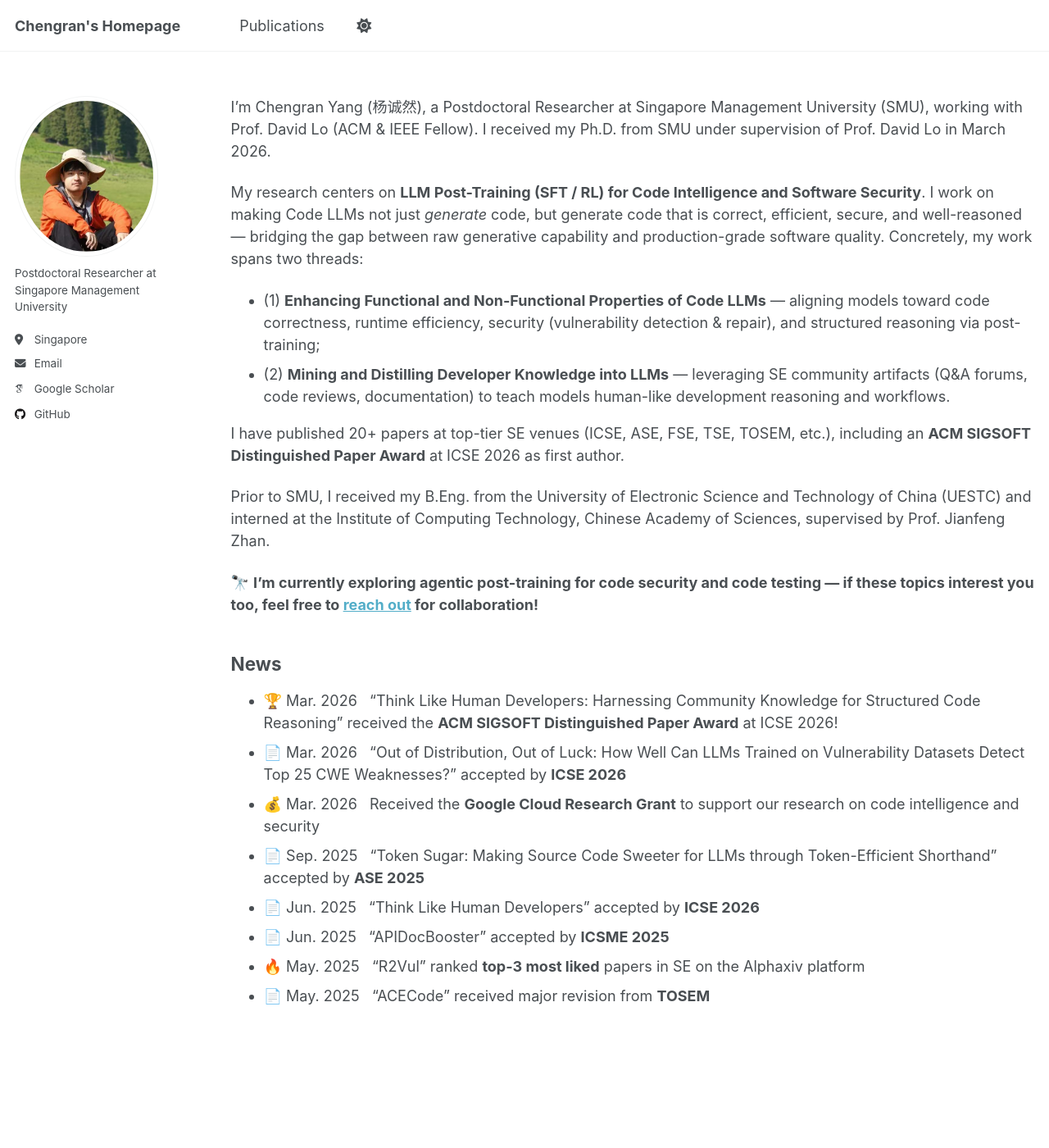
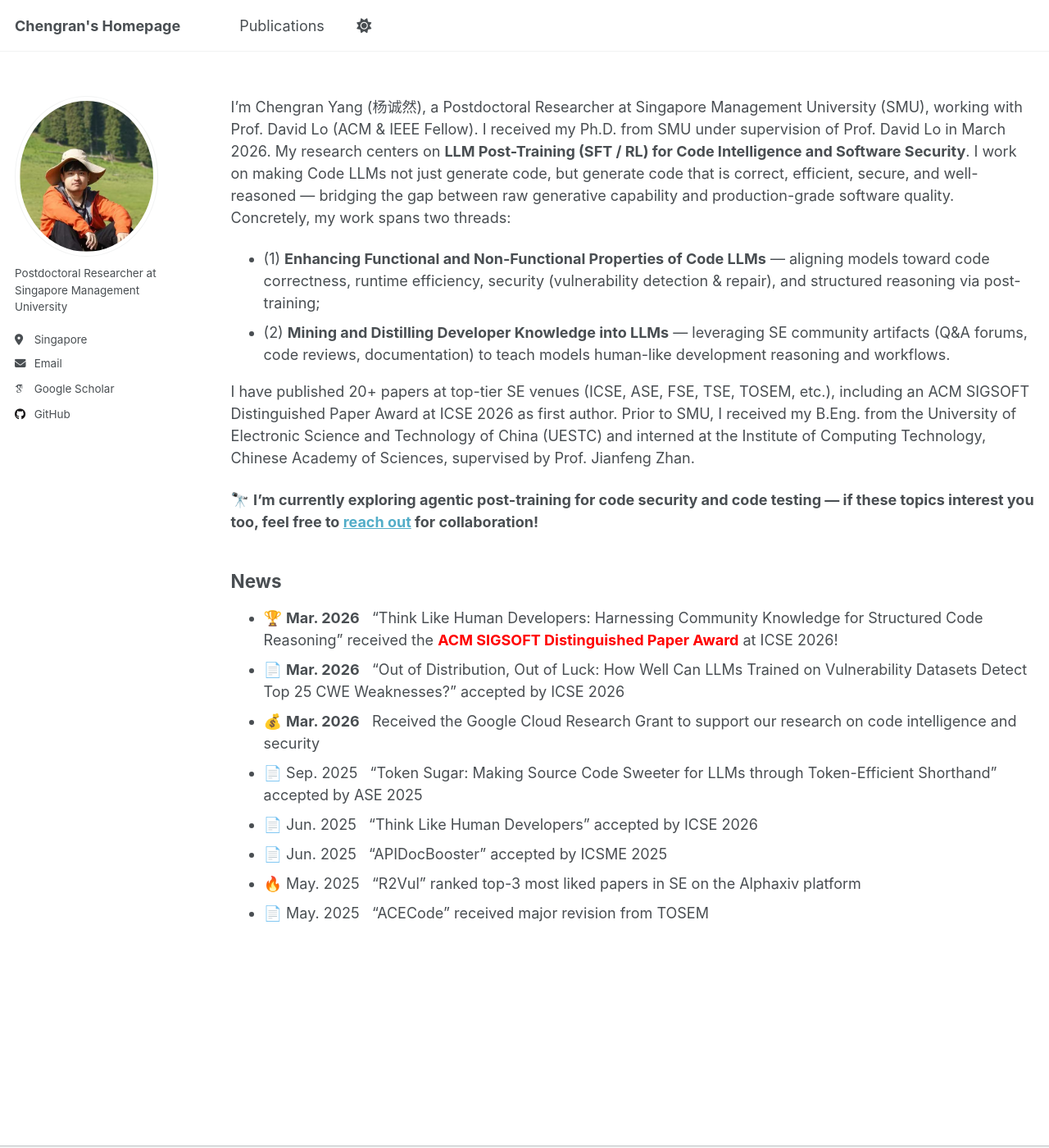
Before and after one commit to chengran-yang/chengran-yang.github.io, a Jekyll site: the page built from _pages/about.md, in a window 1280 px wide and 1400 px high. Shown: the whole window at 82% size. Built offline with Jekyll 4.4.1, drawn with Linux system fonts in a browser that asks for light colours; some web fonts are replaced.

Commit message:
Update about.md

```diff
--- a/_pages/about.md
+++ b/_pages/about.md
@@ -7,14 +7,12 @@ redirect_from:
   - /about.html
 ---
 I'm Chengran Yang (杨诚然), a Postdoctoral Researcher at Singapore Management University (SMU), working with Prof. David Lo (ACM & IEEE Fellow). I received my Ph.D. from SMU under supervision of Prof. David Lo in March 2026.
-
-My research centers on **LLM Post-Training (SFT / RL) for Code Intelligence and Software Security**. I work on making Code LLMs not just *generate* code, but generate code that is correct, efficient, secure, and well-reasoned — bridging the gap between raw generative capability and production-grade software quality. Concretely, my work spans two threads:
+My research centers on **LLM Post-Training (SFT / RL) for Code Intelligence and Software Security**. I work on making Code LLMs not just generate code, but generate code that is correct, efficient, secure, and well-reasoned — bridging the gap between raw generative capability and production-grade software quality. Concretely, my work spans two threads:
 
 * (1) **Enhancing Functional and Non-Functional Properties of Code LLMs** — aligning models toward code correctness, runtime efficiency, security (vulnerability detection & repair), and structured reasoning via post-training;
 * (2) **Mining and Distilling Developer Knowledge into LLMs** — leveraging SE community artifacts (Q&A forums, code reviews, documentation) to teach models human-like development reasoning and workflows.
 
-I have published 20+ papers at top-tier SE venues (ICSE, ASE, FSE, TSE, TOSEM, etc.), including an **ACM SIGSOFT Distinguished Paper Award** at ICSE 2026 as first author.
-
+I have published 20+ papers at top-tier SE venues (ICSE, ASE, FSE, TSE, TOSEM, etc.), including an ACM SIGSOFT Distinguished Paper Award at ICSE 2026 as first author.
 Prior to SMU, I received my B.Eng. from the University of Electronic Science and Technology of China (UESTC) and interned at the Institute of Computing Technology, Chinese Academy of Sciences, supervised by Prof. Jianfeng Zhan.
 
 🔭 **I'm currently exploring agentic post-training for code security and code testing — if these topics interest you too, feel free to [reach out](mailto:cryang@smu.edu.sg) for collaboration!**
@@ -22,11 +20,11 @@ Prior to SMU, I received my B.Eng. from the University of Electronic Science and
 
 ## News
 
-* 🏆 Mar. 2026 &nbsp; "Think Like Human Developers: Harnessing Community Knowledge for Structured Code Reasoning" received the **ACM SIGSOFT Distinguished Paper Award** at ICSE 2026!
-* 📄 Mar. 2026 &nbsp; "Out of Distribution, Out of Luck: How Well Can LLMs Trained on Vulnerability Datasets Detect Top 25 CWE Weaknesses?" accepted by **ICSE 2026**
-* 💰 Mar. 2026 &nbsp; Received the **Google Cloud Research Grant** to support our research on code intelligence and security
-* 📄 Sep. 2025 &nbsp; "Token Sugar: Making Source Code Sweeter for LLMs through Token-Efficient Shorthand" accepted by **ASE 2025**
-* 📄 Jun. 2025 &nbsp; "Think Like Human Developers" accepted by **ICSE 2026**
-* 📄 Jun. 2025 &nbsp; "APIDocBooster" accepted by **ICSME 2025**
-* 🔥 May. 2025 &nbsp; "R2Vul" ranked **top-3 most liked** papers in SE on the Alphaxiv platform
-* 📄 May. 2025 &nbsp; "ACECode" received major revision from **TOSEM**
+* 🏆 **Mar. 2026** &nbsp; "Think Like Human Developers: Harnessing Community Knowledge for Structured Code Reasoning" received the <span style="color: red;">**ACM SIGSOFT Distinguished Paper Award**</span> at ICSE 2026!
+* 📄 **Mar. 2026** &nbsp; "Out of Distribution, Out of Luck: How Well Can LLMs Trained on Vulnerability Datasets Detect Top 25 CWE Weaknesses?" accepted by ICSE 2026
+* 💰 **Mar. 2026** &nbsp; Received the Google Cloud Research Grant to support our research on code intelligence and security
+* 📄 Sep. 2025 &nbsp; "Token Sugar: Making Source Code Sweeter for LLMs through Token-Efficient Shorthand" accepted by ASE 2025
+* 📄 Jun. 2025 &nbsp; "Think Like Human Developers" accepted by ICSE 2026
+* 📄 Jun. 2025 &nbsp; "APIDocBooster" accepted by ICSME 2025
+* 🔥 May. 2025 &nbsp; "R2Vul" ranked top-3 most liked papers in SE on the Alphaxiv platform
+* 📄 May. 2025 &nbsp; "ACECode" received major revision from TOSEM
```
